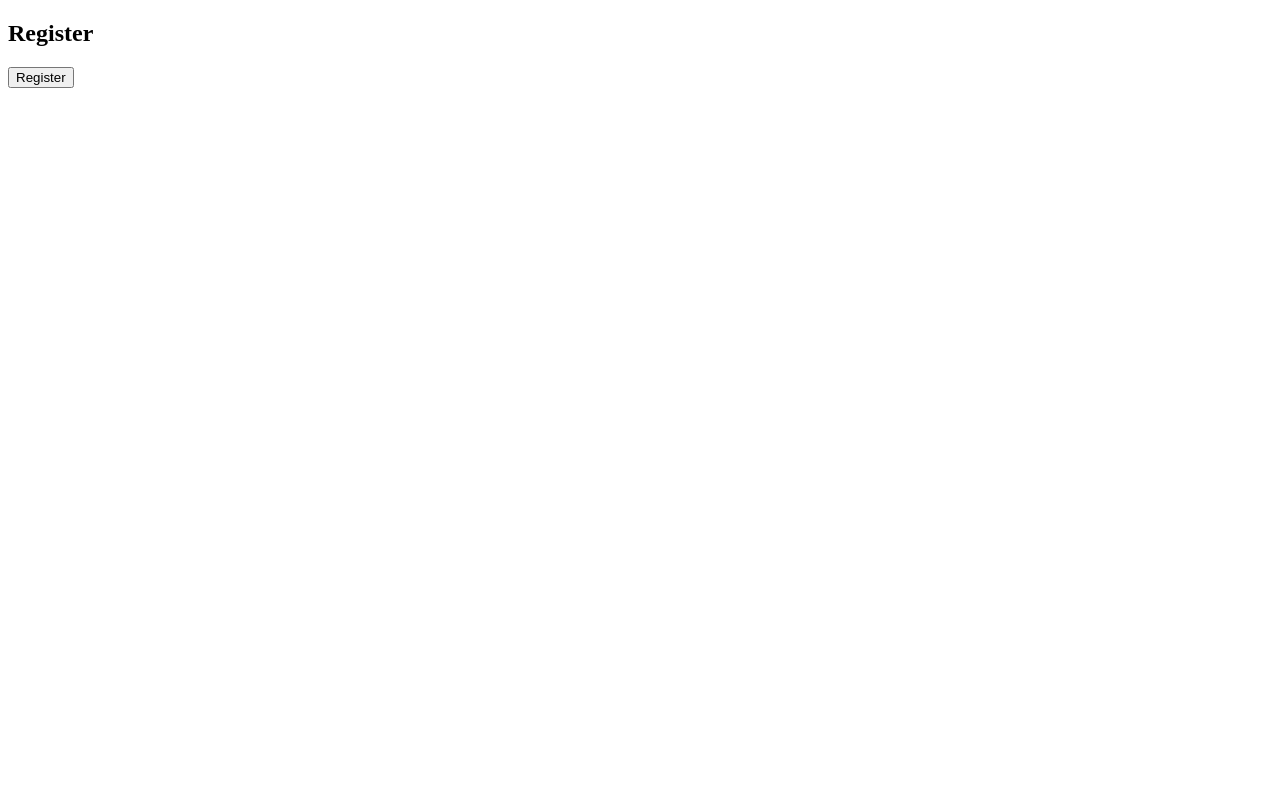
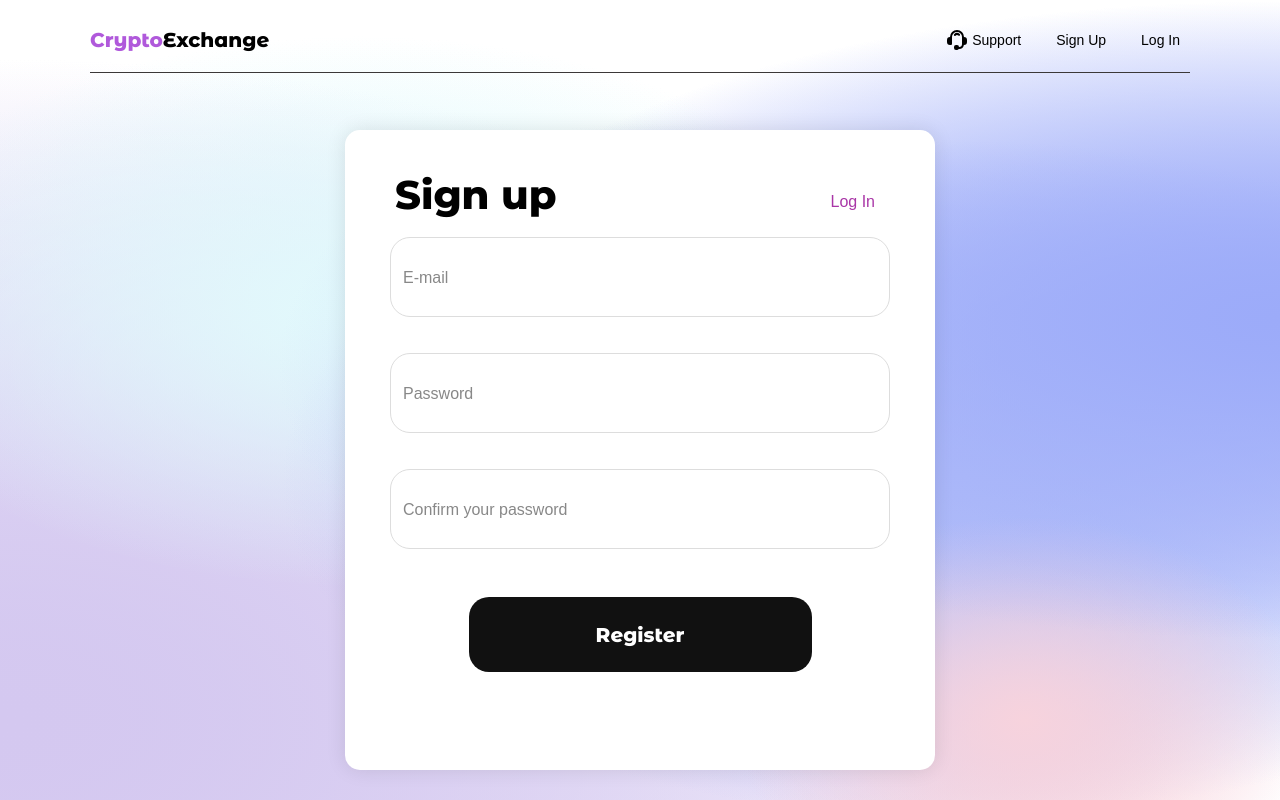
Before and after one commit to Andrzej-7/Diploma-UMCS-1-part-Djnago, a Django app: page /register/ in a window 1280 px wide. Before the commit the page is almost empty. Run offline with Django 4.2, Linux system fonts and the light colour scheme.

Commit message:
frontend for Register page. Register django form

```diff
--- a/exchange/forms.py
+++ b/exchange/forms.py
@@ -1,20 +1,31 @@
-# exchange/forms.py
+#forms.py
 
 from django import forms
+from django.contrib.auth.models import User
+from django.contrib.auth.forms import UserCreationForm
 from .models import Order
-
-
 
 class OrderForm(forms.ModelForm):
     class Meta:
         model = Order
-        fields = ['email', 'crypto_from', 'amount', 'recipient_wallet', 'crypto_to','site_wallet']
+        fields = ['email', 'crypto_from', 'amount', 'recipient_wallet', 'crypto_to', 'site_wallet']
 
         widgets = {
-            'site_wallet': forms.HiddenInput() #приховування йобаного поля 'site_wallet' щоб вона не вилазаила на головній сторінці
+            'site_wallet': forms.HiddenInput(),  # Приховування поля 'site_wallet'
+
         }
-
 
     def __init__(self, *args, **kwargs):
         super(OrderForm, self).__init__(*args, **kwargs)
-        self.fields['site_wallet'].widget = forms.HiddenInput()
+
+
+
+
+class UserRegisterForm(UserCreationForm):
+    email = forms.EmailField(widget=forms.EmailInput(attrs={'placeholder': 'E-mail'}))
+    password1 = forms.CharField(widget=forms.EmailInput(attrs={'placeholder': 'Password'}))
+    password2 = forms.CharField(widget=forms.EmailInput(attrs={'placeholder': 'Confirm your password'}))
+
+    class Meta:
+        model = User
+        fields = ['email', 'password1', 'password2']
--- a/exchange/templates/exchange/confirm_order.html
+++ b/exchange/templates/exchange/confirm_order.html
@@ -17,7 +17,7 @@
 
     <form id="paymentConfirmationForm" action="{% url 'mark_as_paid' order.id %}" method="post">
         {% csrf_token %}
-        <button type="submit" id="processOrderButton">Підтвердити оплату</button>
+        <button type="submit" id="processOrderButton">I payed</button>
     </form>
 
     <div id="orderStatusMessage"></div>
--- a/exchange/templates/exchange/create_exchange_order.html
+++ b/exchange/templates/exchange/create_exchange_order.html
@@ -30,7 +30,7 @@
     </header>
 
 
-<div class="form-container">
+<div class="form-container main-form-container">
     <form method="post" id="cryptoConverterForm">
         {% csrf_token %}
 
@@ -39,7 +39,7 @@
         <div class="form-title">Create Exchange Order</div>
 
         <div class="form-field">
-            <label for="id_email">Email:</label>
+            <label for="id_email">E-mail:</label>
             <input type="email" name="email" id="id_email" required>
         </div>
 
--- a/exchange/templates/registration/register.html
+++ b/exchange/templates/registration/register.html
@@ -1,14 +1,74 @@
-<!DOCTYPE html>
-<html>
+{% load static %}
 <head>
-    <title>Register</title>
+<link rel="stylesheet" type="text/css" href="{% static 'css/styles.css' %}">
+<link rel="preconnect" href="https://fonts.googleapis.com">
+<link rel="preconnect" href="https://fonts.gstatic.com" crossorigin>
+<link href="https://fonts.googleapis.com/css2?family=Montserrat+Alternates:wght@800&display=swap" rel="stylesheet">
 </head>
+
+{% block content %}
+
 <body>
-    <h2>Register</h2>
-    <form method="post">
-        {% csrf_token %}
-        {{ form.as_p }}
-        <button type="submit">Register</button>
-    </form>
+
+    <header class="site-header">
+        <div class="Wrap">
+            <p class="site-title"><span class="site-color">Crypto</span>Exchange</p>
+                <div class="wrap-buttons">
+                    <!--  logo for support button  -->
+                    <button id="support-button" onclick="location.href='/support'">
+                        <svg class="support-icon" aria-hidden="true" xmlns="http://www.w3.org/2000/svg" fill="currentColor" viewBox="0 0 20 20">
+                            <path d="M7.824 5.937a1 1 0 0 0 .726-.312 2.042 2.042 0 0 1 2.835-.065 1 1 0 0 0 1.388-1.441 3.994 3.994 0 0 0-5.674.13 1 1 0 0 0 .725 1.688Z"/>
+                            <path d="M17 7A7 7 0 1 0 3 7a3 3 0 0 0-3 3v2a3 3 0 0 0 3 3h1a1 1 0 0 0 1-1V7a5 5 0 1 1 10 0v7.083A2.92 2.92 0 0 1 12.083 17H12a2 2 0 0 0-2-2H9a2 2 0 0 0-2 2v1a2 2 0 0 0 2 2h1a1.993 1.993 0 0 0 1.722-1h.361a4.92 4.92 0 0 0 4.824-4H17a3 3 0 0 0 3-3v-2a3 3 0 0 0-3-3Z"/>
+                        </svg>
+                        Support
+                    </button>
+                    <!--  buttons  -->
+                    <button id="signup-button" onclick="location.href='/register'">Sign Up</button>
+                    <button id="login-button" onclick="location.href='/login'">Log In</button>
+                </div>
+        </div>
+    </header>
+
+
+
+    <div class="register-form-container">
+        <div class="site-header-register">
+            <div class="left-header">
+                <div class="register-form-title">Sign up</div>
+            </div>
+            <div class="right-header">
+                <button id="login-button-register">Log In</button>
+            </div>
+        </div>
+
+        <form method="post">
+            {% csrf_token %}
+
+            <div class="form-field">
+                {{ form.email }}
+            </div>
+
+
+            <div class="form-field">
+                {{ form.password1 }}
+            </div>
+
+
+            <div class="form-field">
+                {{ form.password2 }}
+            </div>
+
+
+            <div class="register-button-container">
+                <button type="submit" class="register-button">Register</button>
+            </div>
+        </form>
+    </div>
+
+
+
+
+
+
 </body>
-</html>
+{% endblock %}
--- a/exchange/views.py
+++ b/exchange/views.py
@@ -1,4 +1,4 @@
-# exchange/views.py
+#views.py
 
 import requests
 from django.http import JsonResponse
@@ -7,6 +7,7 @@ from django.shortcuts import redirect, render
 from .forms import OrderForm
 from .models import Order
 from django.http import HttpResponse
+from .forms import UserRegisterForm, OrderForm
 
 
 wallets = {
@@ -46,7 +47,7 @@ def confirm_order(request, order_id):
         order.is_paid = True  # Встановіть, що замовлення оплачено
 
         crypto_from = order.crypto_from  # Отримайте вибір криптовалюти
-        order.site_wallet = wallets.get(crypto_from, 'адреса за замовчуванням')
+        order.site_wallet = wallets.get(crypto_from, 'example adress')
         order.save()  # Збережіть зміни
 
 
@@ -68,7 +69,7 @@ def mark_order_as_processed(request, order_id):
     order = get_object_or_404(Order, pk=order_id)
     order.is_processed = True
     order.save()
-    return JsonResponse({'message': f'Замовлення {order_id} було оброблено.'})
+    return JsonResponse({'message': f'Order {order_id} is processed.'})
 
 
 def check_order_status(request, order_id):
@@ -80,7 +81,7 @@ def mark_order_as_paid(request, order_id):
     order = get_object_or_404(Order, pk=order_id)
     order.is_paid = True
     order.save()
-    return JsonResponse({'message': 'Оплата підтверджена.'})
+    return JsonResponse({'message': 'Payment confirmed.'})
 
 def check_order_status(request, order_id):
     order = get_object_or_404(Order, pk=order_id)
@@ -127,3 +128,16 @@ def convert_currency(request):
         return JsonResponse({'converted_amount': converted_amount})
 
     return JsonResponse({'error': 'Invalid request'}, status=400)
+
+
+
+def custom_register(request):
+    if request.method == 'POST':
+        form = UserRegisterForm(request.POST)
+        if form.is_valid():
+            form.save()
+            # Тут можна додати логіку, наприклад, перенаправлення або повідомлення
+            return redirect('home')
+    else:
+        form = UserRegisterForm()
+    return render(request, 'registration/register.html', {'form': form})
--- a/static/css/styles.css
+++ b/static/css/styles.css
@@ -104,7 +104,8 @@ body, html {
     font-size: 16px;
 }
 
-input[type="text"], input[type="email"], select, textarea, #id_amount {
+
+input[type="text"], .main-form-container input[type="email"], select, textarea, #id_amount {
     width: 500px;
     height: 60px;
     padding: 12px;
@@ -198,3 +199,121 @@ input[type="text"], input[type="email"], select, textarea, #id_amount {
 #submitBtn:hover {
     background-color: #333;
 }
+
+
+
+/*-------------------------------- register page styles ------------------------ */
+
+
+
+
+.register-form-container {
+    width: 550px;
+    height: 600px;
+    margin: 50px auto;
+    padding: 20px;
+    background-color: #fff;
+    border-radius: 15px;
+    box-shadow: 0 0 20px rgba(8, 8, 8, 0.1);
+    display: flex;
+    flex-direction: column;
+    align-items: center;
+}
+
+
+
+.site-header-register {
+    display: flex;
+    justify-content: space-between;
+    align-items: center;
+    width: 100%;
+}
+
+.left-header {
+    flex: 1;
+    padding-left: 30px;
+    padding-right: 30px;
+    padding-top: 20px;
+}
+
+.right-header {
+    padding-left: 30px;
+    padding-right: 30px;
+    padding-top: 35px;
+}
+
+.register-form-title {
+    font-family: 'Montserrat Alternates', sans-serif;
+    font-size: 40px;
+}
+
+#login-button-register {
+    background-color: transparent;
+    color: #a936a7;
+    border: none;
+    padding: 5px 10px;
+    font-size: 16px; /* Збільшений розмір шрифту */
+    cursor: pointer;
+}
+
+#login-button-register:hover {
+    color: #a774da;
+    background-color: transparent;
+}
+
+
+
+
+
+.register-form-container input[type="email"] {
+    font-size: 18px;
+    width: 500px;
+    height: 80px;
+    padding: 12px;
+    margin: 18px 0;
+    border: 1px solid #ddd;
+    border-radius: 20px;
+}
+
+.register-form-container input[type="password"] {
+    width: 500px;
+    height: 60px;
+    padding: 12px;
+    margin: 10px 0;
+    border: 1px solid #ddd;
+    border-radius: 20px;
+}
+
+.register-button-container {
+    text-align: center;
+    width: 100%;
+    padding: 20px 0;
+}
+
+.register-button {
+    width: 343px;
+    height: 75px;
+    padding: 10px;
+    margin-top: 10px;
+    background-color: #111111;
+    color: #fff;
+    border: none;
+    border-radius: 20px;
+    cursor: pointer;
+    font-family: 'Montserrat Alternates', sans-serif;
+    font-size: 20px;
+    font-weight: 800;
+    margin-left: auto;
+    margin-right: auto;
+}
+
+
+.register-form-container input::placeholder {
+    font-size: 16px; /* або будь-який інший розмір, який вам потрібен */
+    color: #888; /* Це також дозволяє змінити колір плейсхолдера */
+}
+
+.register-form-container input:focus {
+    outline: none; /* Видаляємо стандартну обводку браузера */
+    border: 2px solid #000; /* Застосовуємо чорну обводку */
+}
```
Also changed, not shown: exchange/models.py (+8 -0 lines), db.sqlite3.
